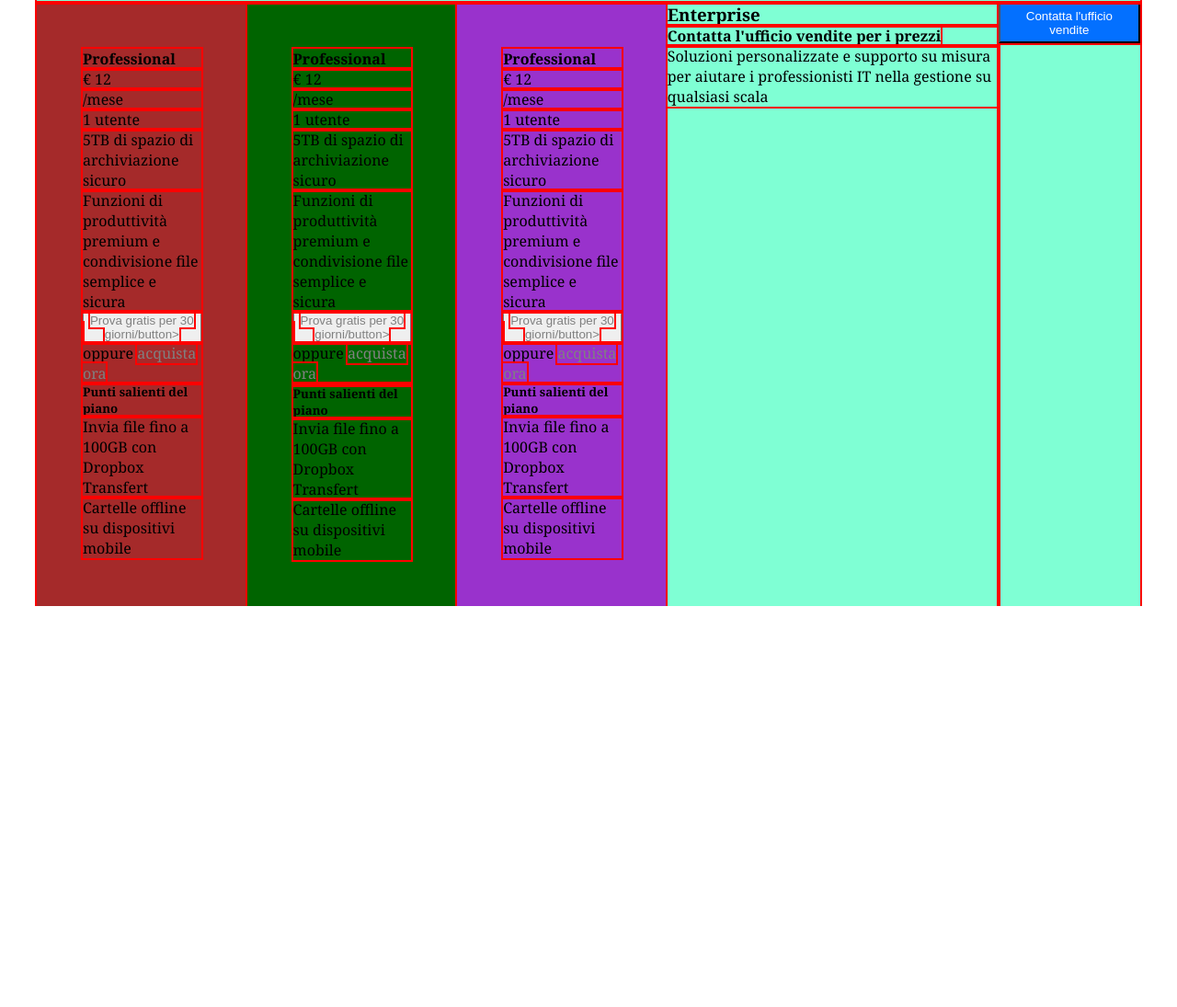
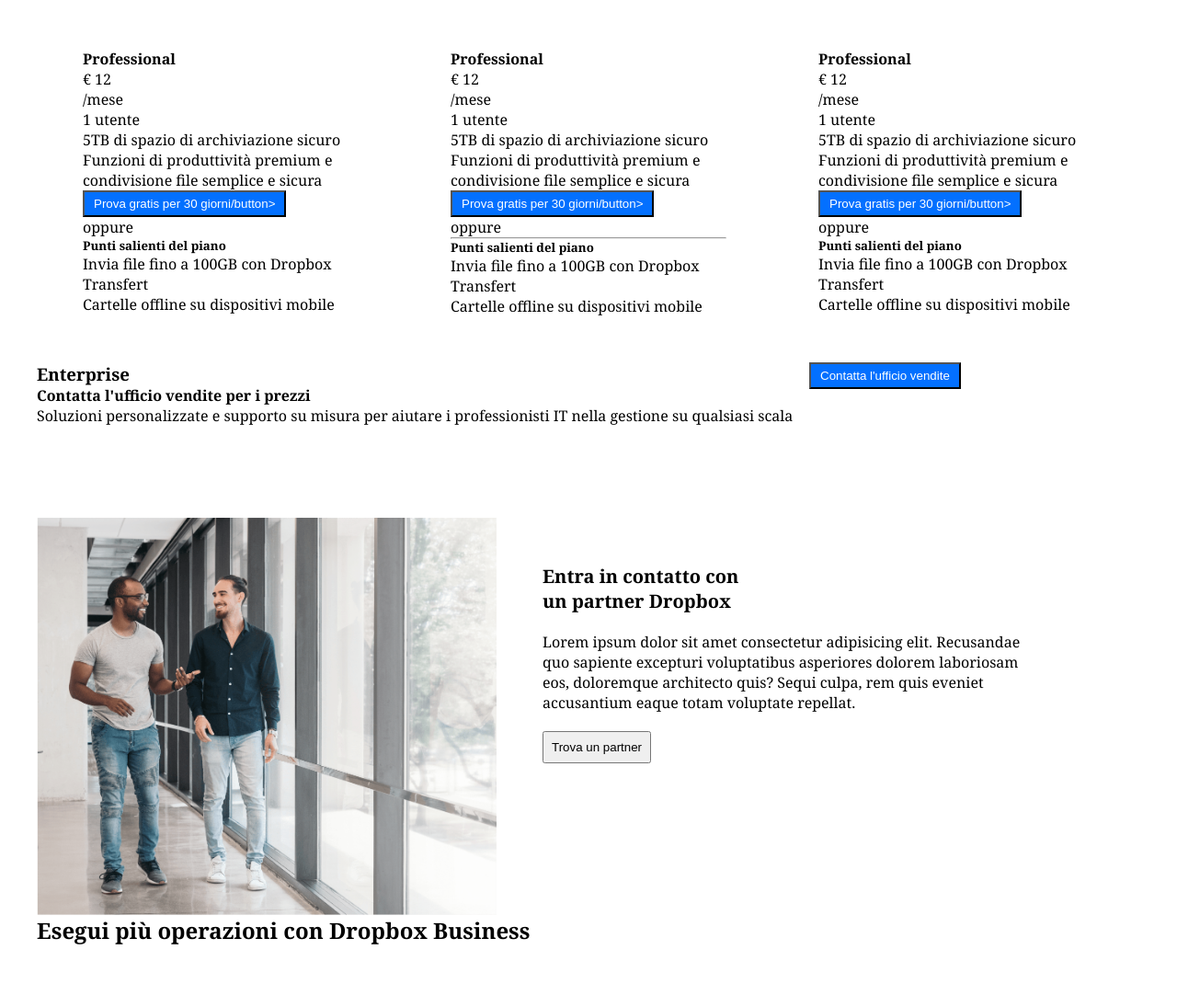
Before and after one commit to KarimPucci/htmlcss-dropbox, a plain HTML site: page index.html in a window 1280 px wide. Shown: the part 875-1970 px from the top of the page at 92% size. Before the commit the page ends 1534 px from the top, so only its background shows below. Drawn offline with Linux system fonts and the light colour scheme.

Commit message:
h-j-m-da-fix

```diff
--- a/index.html
+++ b/index.html
@@ -66,7 +66,7 @@
       </div>
 
       <div class="container column-container">
-        <div class="col" style="background-color: brown;">
+        <div class="col">
         <h4>Professional</h4>
         <ul>
           <li><p>&euro; 12</p></li>
@@ -80,7 +80,7 @@
         </ul>
 
         <ul>
-          <li><a href="Prova gratis per 30 giorni"><button>Prova gratis per 30 giorni/button></a></li>
+          <li><a href="Prova gratis per 30 giorni"><button class="bt">Prova gratis per 30 giorni/button></a></li>
           <li><p>oppure <a href="acquista ora">acquista ora</a></p></li>
         </ul>
 
@@ -93,7 +93,7 @@
         </div>
 
 
-        <div class="col" style= "background-color: darkgreen;">
+        <div class="col">
         <h4>Professional</h4>
         <ul>
           <li><p>&euro; 12</p></li>
@@ -107,7 +107,7 @@
         </ul>
 
         <ul>
-          <li><a href="Prova gratis per 30 giorni"><button>Prova gratis per 30 giorni/button></a></li>
+          <li><a href="Prova gratis per 30 giorni"><button class="bt">Prova gratis per 30 giorni/button></a></li>
           <li><p>oppure <a href="acquista ora">acquista ora</a></p></li>
         </ul>
         <hr>
@@ -119,7 +119,7 @@
         </ul>
         </div>
 
-        <div class="col" style="background-color: darkorchid;">
+        <div class="col">
         <h4>Professional</h4>
         <ul>
           <li><p>&euro; 12</p></li>
@@ -133,7 +133,7 @@
         </ul>
 
         <ul>
-          <li><a href="Prova gratis per 30 giorni"><button>Prova gratis per 30 giorni/button></a></li>
+          <li><a href="Prova gratis per 30 giorni"><button class="bt">Prova gratis per 30 giorni/button></a></li>
           <li><p>oppure <a href="acquista ora">acquista ora</a></p></li>
         </ul>
 
@@ -144,7 +144,7 @@
           <li>Cartelle offline su dispositivi mobile</li>
         </ul>
         </div>
-
+      </div>
 
       <div class="container orizzontale">
         <div class="orizzontale-1">
@@ -158,10 +158,24 @@
         </div>
       </div>
 
-      <!-- <div class="main-img">
+    <div class="container box">
+      <div class="main-img">
         <img src="/img/img/partner.png" alt="img-partner">
-      </div> -->
+      </div>
 
+      <div class="main-paraf">
+        <h4 class="tit-main-paraf">Entra in contatto con un partner Dropbox</h4>
+        <p>Lorem ipsum dolor sit amet consectetur adipisicing elit. Recusandae quo sapiente excepturi voluptatibus asperiores dolorem laboriosam eos, doloremque architecto quis? Sequi culpa, rem quis eveniet accusantium eaque totam voluptate repellat.</p>
+        <a href="Trova un partner"><button class="bt-main-paraf">Trova un partner</button></a>
+      </div>
+    </div>
+
+    <div class="container immagini">
+      <h2>Esegui più operazioni con Dropbox Business</h2>
+      <div class="col-immagini">
+        <!-- <img src="img/img/business-feature-switching-tools.png" alt=""> -->
+      </div>
+    </div>
 
     </div>
 
--- a/style.css
+++ b/style.css
@@ -2,7 +2,7 @@
   padding: 0;
   margin: 0;
   box-sizing: border-box;
-  outline: 2px solid red;
+  /* outline: 2px solid red; */
 }
 
 body{
@@ -36,6 +36,10 @@
 
 a{
   color: grey;
+}
+
+.container a{
+  color: white;
 }
 
 .bt{
@@ -85,7 +89,7 @@
 /* MAIN */
 .container {
   width: 1200px;
-  background-color: aquamarine;
+  /* background-color: aquamarine; */
   margin: 0 auto;
 }
 
@@ -123,3 +127,42 @@
 .orizzontale-2{
   width: 30%;
 }
+
+.box{
+  display: flex;
+  padding-top: 100px;
+}
+
+.main-img{
+  width: 100;
+}
+ .main-img img{
+  width: 500px;
+  height: 100%;
+ }
+
+ .main-paraf{
+  width: 50%;
+  padding-left: 50px;
+  padding-top: 50px;
+ }
+
+ .tit-main-paraf{
+  width: 40%;
+  font-size: 20px;
+  padding-bottom: 20px;
+ }
+
+ .bt-main-paraf{
+  padding: 8px;
+  margin-top: 20px;
+ }
+
+ .immagini{
+  display: flex;
+ }
+
+ .col-immagini{
+  width: calc(100% / 3);
+  padding: 50px;
+ }
```
